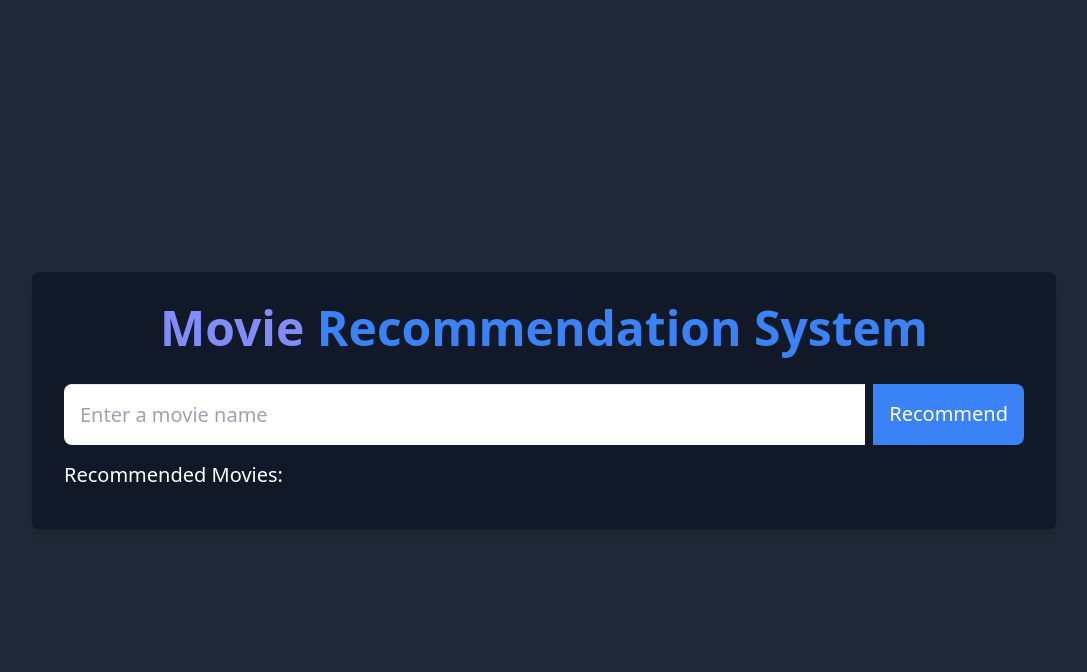
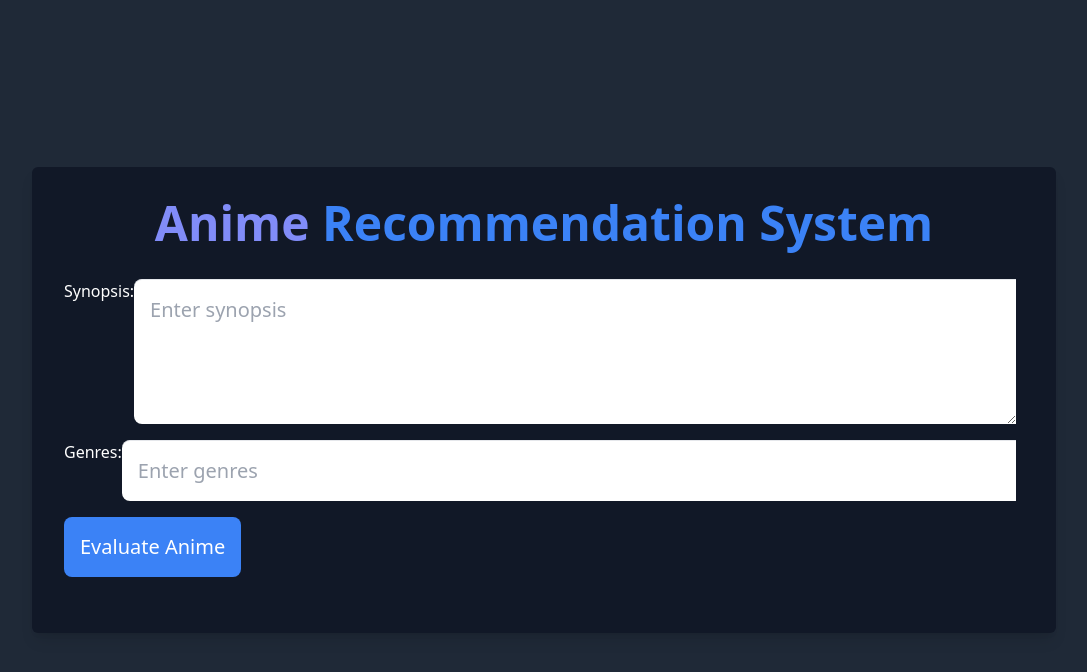
Before and after one commit to gphat0209/Anime-Recommender, a FastAPI app: page / in a window 1280 px wide. Shown: the top 672 px of the page, without its empty margins (96-1183 px from the left). Run offline with FastAPI, Linux system fonts and the light colour scheme; parts of the project's set-up code (start-up, migrations or seed data) failed here and were passed over; some libraries are stand-ins or nearby versions.

Commit message:
Add new feature

```diff
--- a/app.py
+++ b/app.py
@@ -6,7 +6,8 @@ from fastapi.templating import Jinja2Templates
 from pydantic import BaseModel
 from transformers import AutoModelForSequenceClassification, AutoTokenizer
 import torch
-from pyngrok import ngrok
+from utils import load_document_store
+# from pyngrok import ngrok
 
 app = FastAPI()
 templates = Jinja2Templates(directory='templates')
@@ -22,6 +23,21 @@ labels = ['Top-tier', 'Worthwhile', 'Watchable', 'Terrible']
 class AnimeInput(BaseModel):
     synopsis: str
     genres: str
+
+class QueryInput(BaseModel):
+    sypnosis: str
+
+retriever, document_store = load_document_store("./training_data/short_file.json")
+
+def find_similar_anime(user_synopsis: str, top_k=5):
+    results = retriever.retrieve(query=user_synopsis, top_k=top_k)
+    return [
+        {
+            "title": doc.meta["title"],
+            "genres": doc.meta["genres"],
+        }
+        for doc in results
+    ]
 
 @app.get('/', response_class=HTMLResponse)
 async def root(request: Request):
@@ -48,10 +64,13 @@ async def predict(input: AnimeInput):
         'message': f"I think this anime is {labels[prediction]}"
     }
 
+@app.post("/similar")
+def get_similar_anime(input:QueryInput):
+    return {"results: ": find_similar_anime(input.synopsis)}
 
-public_url = ngrok.connect(8000)
-print("FastAPI app is live at:", public_url)
+# public_url = ngrok.connect(8000)
+# print("FastAPI app is live at:", public_url)
 
-# Run the FastAPI app
-import uvicorn
-uvicorn.run(app, host="0.0.0.0", port=8000)
+# # Run the FastAPI app
+# import uvicorn
+# uvicorn.run(app, host="0.0.0.0", port=8000)
--- /dev/null
+++ b/requirements.txt
@@ -0,0 +1,6 @@
+
+fastapi
+uvicorn
+transformers
+torch==2.1.2+cpu
+scikit-learn
--- a/templates/chat.html
+++ b/templates/chat.html
@@ -2,7 +2,7 @@
 <html data-bs-theme="dark">
 
 <head>
-    <title>Movie Recommendation</title>
+    <title>Anime Recommendation</title>
     <script src="https://cdn.tailwindcss.com"></script>
     <script src="https://code.jquery.com/jquery-3.6.0.min.js"></script>
     <link rel="stylesheet" href="https://cdn.datatables.net/2.1.3/css/dataTables.dataTables.css" />
@@ -67,14 +67,19 @@
     </style>
     <script>
         function getEvaluation() {
-      const synopsis = document.getElementById("synopsis").value;
-      const genres = document.getElementById("genres").value;
+      const synopsis = document.getElementById("synopsis").value.trim();
+      const genres = document.getElementById("genres").value.trim();
       const loading = document.getElementById("loading");
       const result = document.getElementById("result");
+      const similarResults = document.getElementById("similarResults");
+      if (!synopsis || !genres) {
+        result.innerHTML = `<p class="text-red-400">Please fill in both Synopsis and Genres.</p>`;
+        return;
+      }
 
       loading.classList.remove("hidden");
       result.innerHTML = "";
-
+      similarResults.innerHTML = "";
       fetch("/predict", {
         method: "POST",
         headers: { "Content-Type": "application/json" },
@@ -84,16 +89,35 @@
       .then(data => {
         loading.classList.add("hidden");
         if (data.label) {
-          result.innerHTML = `<p class="text-xl text-green-400">Rating: <strong>${data.label}</strong></p>
-                            <p class="text-md text-gray-300 mt-2">${data.message}</p>`;
+          result.innerHTML = `
+            <p class="text-2xl text-green-400 font-bold">Predicted Rating: ${data.label}</p>
+          `;
         } else {
-          result.innerHTML = `<p class="text-red-400">Error: ${data.error}</p>`;
+          result.innerHTML = `<p class="text-red-400">Error: ${data.error || "Unknown error"}</p>`;
         }
       })
       .catch(err => {
         loading.classList.add("hidden");
         result.innerHTML = `<p class="text-red-400">Something went wrong.</p>`;
       });
+      fetch("/similar", {
+        method: "POST",
+        headers: { "Content-Type": "application/json" },
+        body: JSON.stringify({ synopsis })
+    })
+    .then(res => res.json())
+    .then(data => {
+        if (data.results && data.results.length > 0) {
+            const animeList = data.results.map(anime => anime.title);
+
+            const html = `
+                <h3 class='text-lg mt-4 mb-2 text-indigo-300'>Top 5 Similar Anime:</h3>
+                <p class='text-gray-300'>${animeList.join(", ")}</p>
+        `;
+
+        similarResults.innerHTML = html;
+    }
+});
     }
     </script>
 </head>
@@ -101,7 +125,7 @@
 <body class="bg-gray-800 flex justify-center items-center h-screen">
     <div class="container mx-auto px-4 md:px-8 py-8 bg-gray-900 rounded-md shadow-lg w-full max-w-screen-lg">
         <h1 class="text-4xl lg:text-5xl font-bold text-center mb-8">
-            <span class="text-indigo-400">Movie</span>
+            <span class="text-indigo-400">Anime</span>
             <span class="text-blue-500">Recommendation System</span>
         </h1>
 
@@ -110,13 +134,23 @@
             <div class="lds-ellipsis"><div></div><div></div><div></div><div></div></div>
         </div>
 
+        <!-- Form for input -->
         <div class="flex mt-4">
-            <input type="text" id="movie_input" class="flex-1 p-4 rounded-l-lg border-t mr-2 focus:outline-none focus:border-blue-500 text-lg lg:text-xl" placeholder="Enter a movie name">
-            <button onclick="getRecommendations()" class="p-4 rounded-r-lg bg-blue-500 text-white text-lg lg:text-xl transition duration-300 ease-in-out transform hover:scale-105">Recommend</button>
+            <label class="text-white">Synopsis:</label>
+            <textarea id="synopsis" class="flex-1 p-4 rounded-l-lg border-t mr-2 focus:outline-none focus:border-blue-500 text-lg lg:text-xl" rows="4" placeholder="Enter synopsis"></textarea>
+        </div>
+        <div class="flex mt-4">
+            <label class="text-white">Genres:</label>
+            <input type="text" id="genres" class="flex-1 p-4 rounded-l-lg border-t mr-2 focus:outline-none focus:border-blue-500 text-lg lg:text-xl" placeholder="Enter genres">
         </div>
 
-        <h3 class="text-xl text-white mt-4">Recommended Movies:</h3>
-        <ul id="recommendations" class="text-white text-lg mt-2"></ul>
+        <button onclick="getEvaluation()" class="p-4 mt-4 rounded-lg bg-blue-500 text-white text-lg lg:text-xl transition duration-300 ease-in-out transform hover:scale-105">
+            Evaluate Anime
+        </button>
+
+        <div id="result" class="mt-4 text-white"></div>
+
+        <div id="similarResults" class="mt-6 text-white"></div>
     </div>
 </body>
 
```
Also changed, not shown: prepare_data.py (+15 -0 lines), utils.py (+23 -0 lines), 1 other file.
